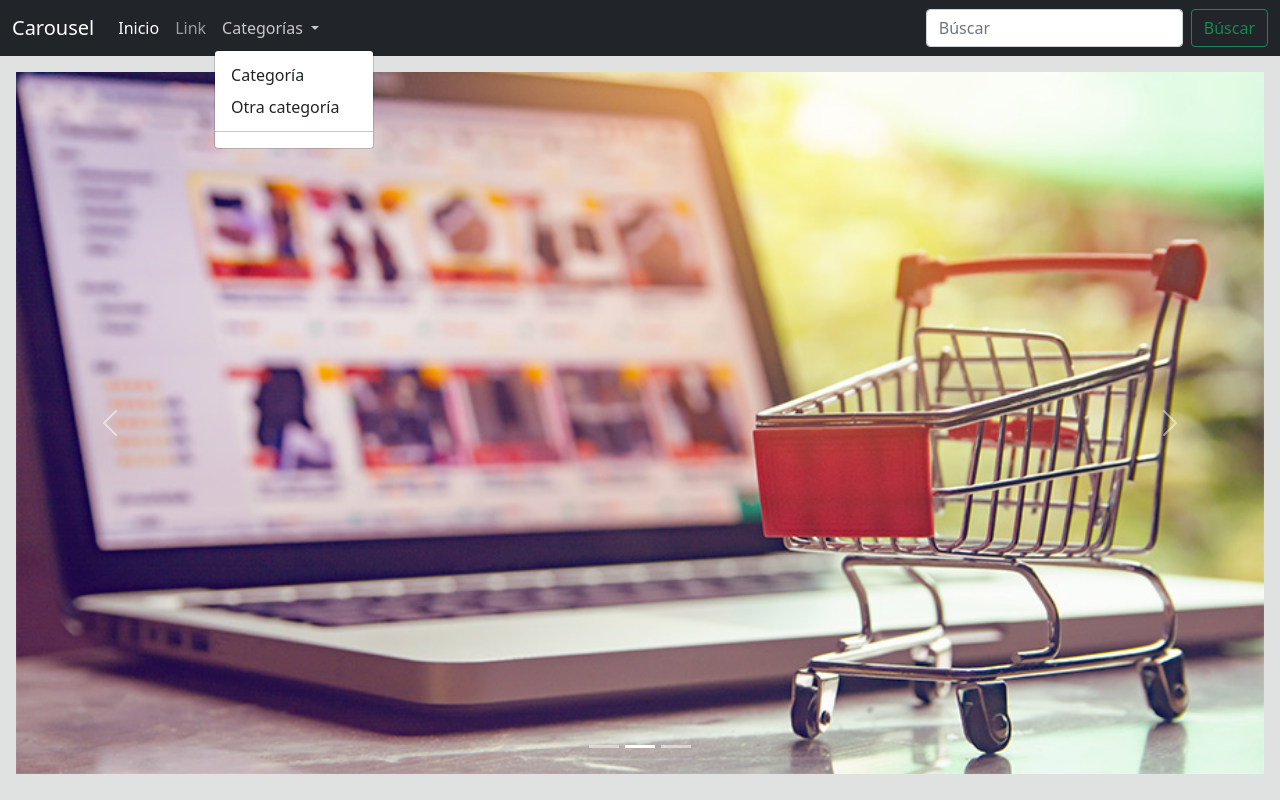
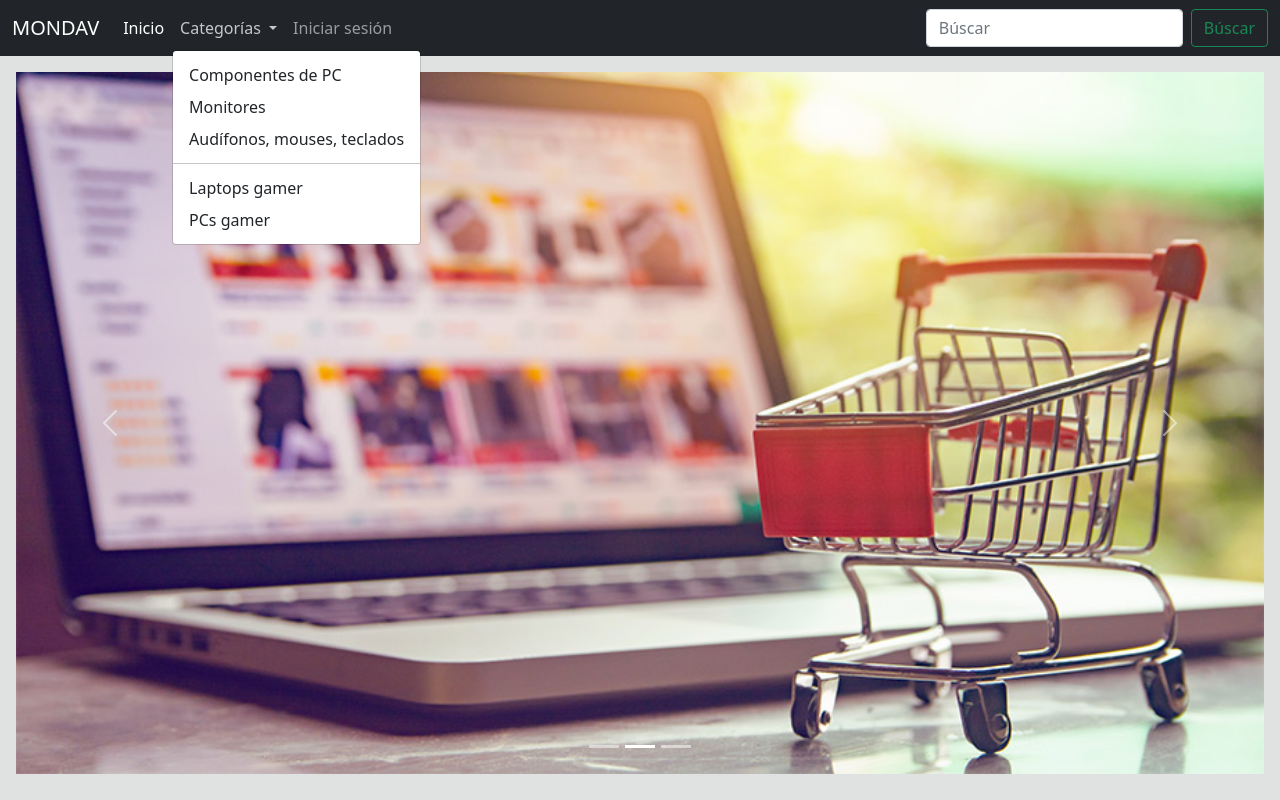
Before and after one commit to DavidAlvarez34/ProyectCarShopping, a plain HTML site: page index.html in a window 1280 px wide. Both pictures are taken after a click on the button "Categorías". Shown: the top 800 px of the page. Drawn offline with nearby package versions, Linux system fonts and the light colour scheme.

Commit message:
Modificacion del titulo y navbar

```diff
--- a/index.html
+++ b/index.html
@@ -4,12 +4,12 @@
     <meta charset="UTF-8">
     <meta http-equiv="X-UA-Compatible" content="IE=edge">
     <meta name="viewport" content="width=device-width, initial-scale=1.0">
-    <title>Tienda Online</title>
+    <title>MONDAV tienda online</title>
 
     <!--Link a Bootstrap-->
     <link href="https://cdn.jsdelivr.net/npm/bootstrap@5.0.0-beta2/dist/css/bootstrap.min.css" rel="stylesheet" integrity="sha384-BmbxuPwQa2lc/FVzBcNJ7UAyJxM6wuqIj61tLrc4wSX0szH/Ev+nYRRuWlolflfl" crossorigin="anonymous">
     <!--Link Bootstrap con javascript-->
-	<script src="https://cdn.jsdelivr.net/npm/bootstrap@5.0.0-beta2/dist/js/bootstrap.bundle.min.js" integrity="sha384-b5kHyXgcpbZJO/tY9Ul7kGkf1S0CWuKcCD38l8YkeH8z8QjE0GmW1gYU5S9FOnJ0" crossorigin="anonymous"></script>
+	  <script src="https://cdn.jsdelivr.net/npm/bootstrap@5.0.0-beta2/dist/js/bootstrap.bundle.min.js" integrity="sha384-b5kHyXgcpbZJO/tY9Ul7kGkf1S0CWuKcCD38l8YkeH8z8QjE0GmW1gYU5S9FOnJ0" crossorigin="anonymous"></script>
     <!--Link a hoja de estilos-->
     <link rel="stylesheet" href="/style.css">
 </head>
@@ -18,7 +18,7 @@
     <header> <!--Contiene el encabezado con la barra de navegación-->
         <nav class="navbar navbar-expand-md navbar-dark fixed bg-dark">
             <div class="container-fluid">
-                <a class="navbar-brand" href="#">Carousel</a>
+                <a class="navbar-brand" href="#">MONDAV</a>
                   <button class="navbar-toggler" type="button" data-bs-toggle="collapse" data-bs-target="#navbarSupportedContent" aria-controls="navbarSupportedContent" aria-expanded="false" aria-label="Toggle navigation">
                     <span class="navbar-toggler-icon"></span>
                   </button>
@@ -27,18 +27,21 @@
                       <li class="nav-item">
                         <a class="nav-link active" aria-current="page" href="#">Inicio</a>
                       </li>
-                      <li class="nav-item">
-                        <a class="nav-link" href="#">Link</a>
-                      </li>
                       <li class="nav-item dropdown">
                         <a class="nav-link dropdown-toggle" href="#" id="navbarDropdown" role="button" data-bs-toggle="dropdown" aria-expanded="false">
                           Categorías
                         </a>
                         <ul class="dropdown-menu" aria-labelledby="navbarDropdown">
-                          <li><a class="dropdown-item" href="#">Categoría</a></li>
-                          <li><a class="dropdown-item" href="#">Otra categoría</a></li>
+                          <li><a class="dropdown-item" href="#">Componentes de PC</a></li>
+                          <li><a class="dropdown-item" href="#">Monitores</a></li>
+                          <li><a class="dropdown-item" href="#">Audífonos, mouses, teclados</a></li>
                           <li><hr class="dropdown-divider"></li>
+                          <li><a class="dropdown-item" href="#">Laptops gamer</a></li>
+                          <li><a class="dropdown-item" href="#">PCs gamer</a></li>
                         </ul>
+                      </li>
+                      <li class="nav-item">
+                        <a class="nav-link" href="#">Iniciar sesión</a>
                       </li>
                     </ul>
                     <form class="d-flex">
```
Also changed, not shown: 1 other file.
